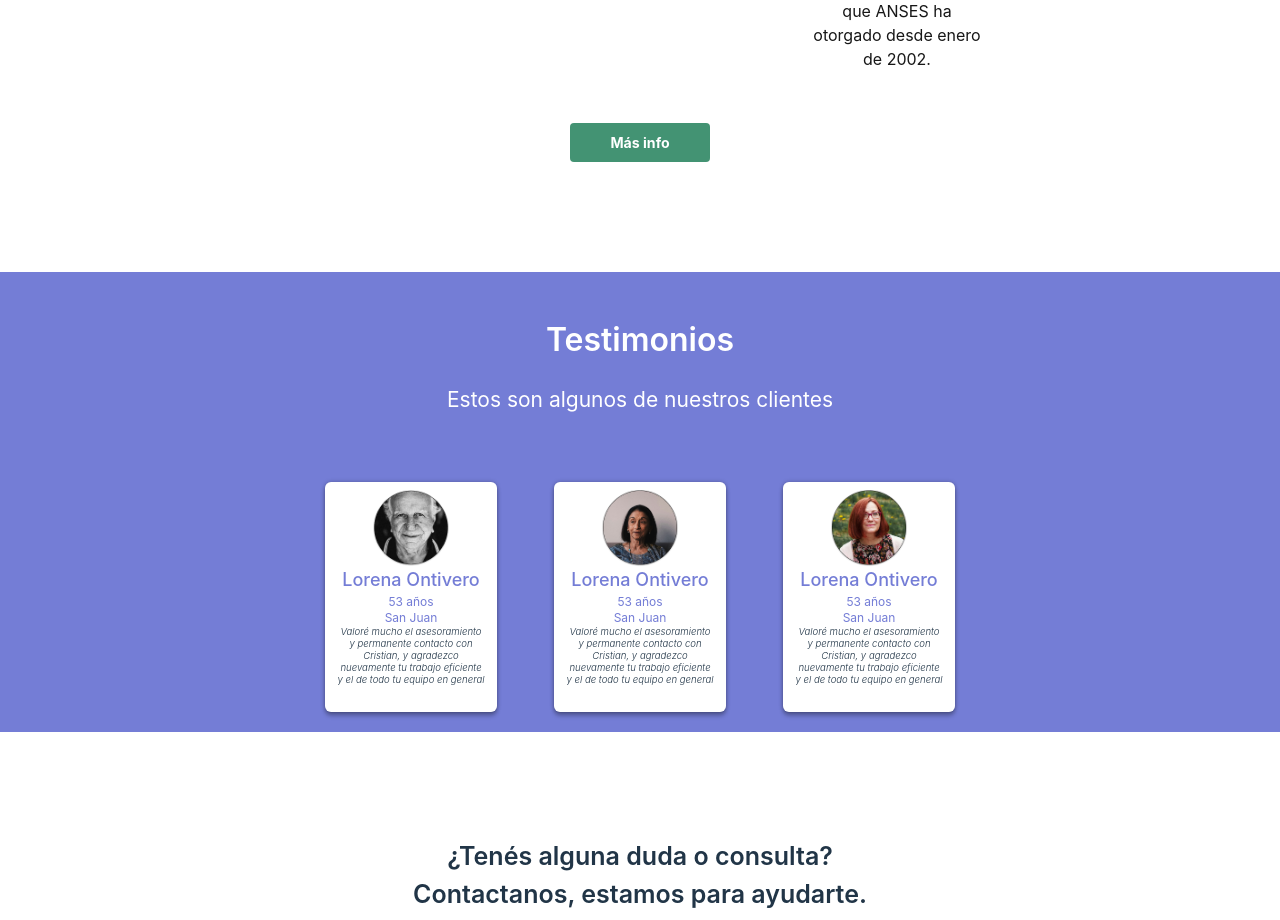
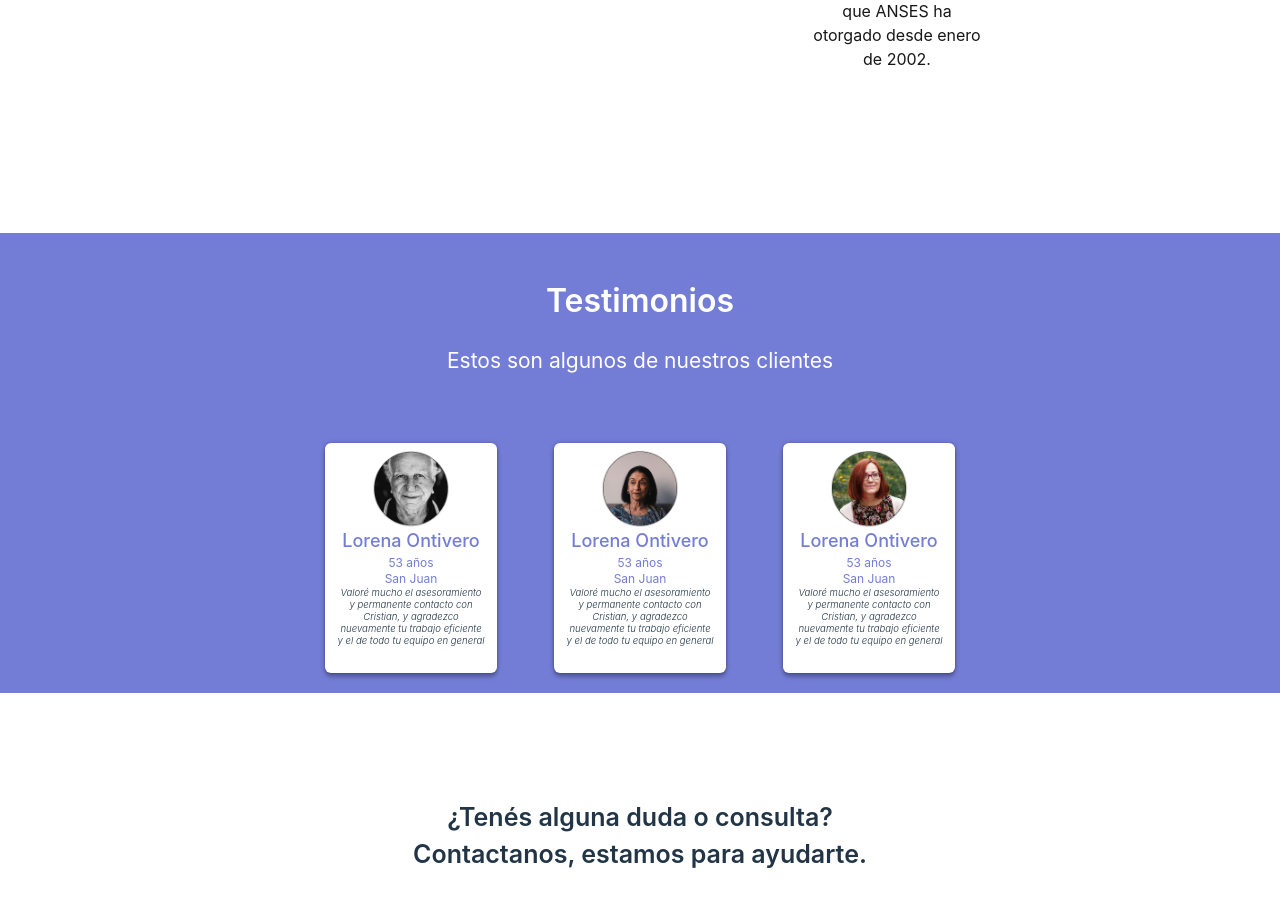
Before and after one commit to FooTalent/iubilare, a React (Vite) app: page / in a window 1280 px wide. Shown: the part 2500-3420 px from the top of the page. Built offline with nearby package versions, Linux system fonts and the light colour scheme.

Commit message:
fix/ mas info button

```diff
--- a/src/views/Home.tsx
+++ b/src/views/Home.tsx
@@ -138,9 +138,6 @@ export default function Home(    ) {
         {/* Separador */}
         <div className="h-[36px]"></div>
 
-        <div className="2xl:hidden">
-            <button className="w-full active:text-active-green hover:text-inherit md:inline-block py-2 px-4 bg-button-green text-white rounded hover:bg-button-hover-green hover:text-white active:bg-active-green outline-none focus:border focus:outline-none md:w-[140.13px] md:text-[14.14px]  font-bold">Más info</button>
-        </div>
       </div>
 
 
```
